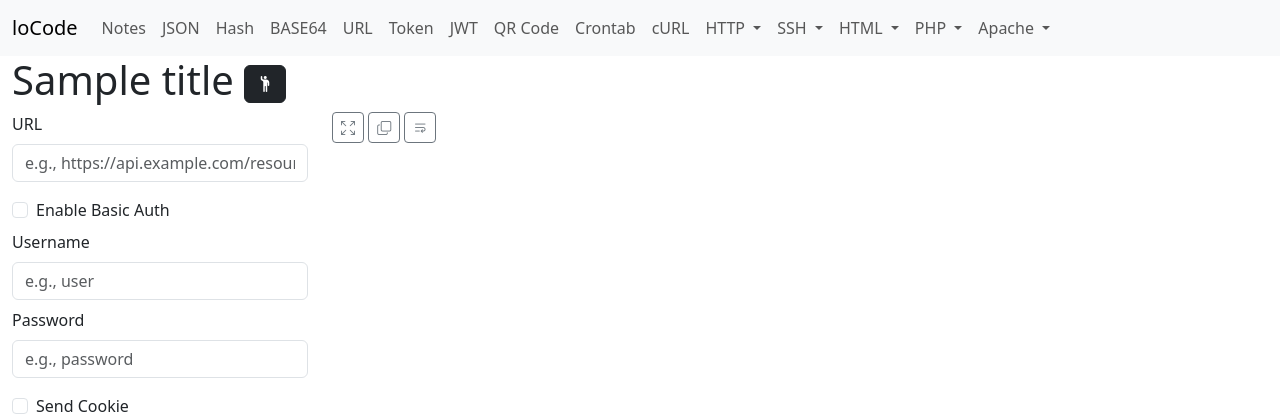
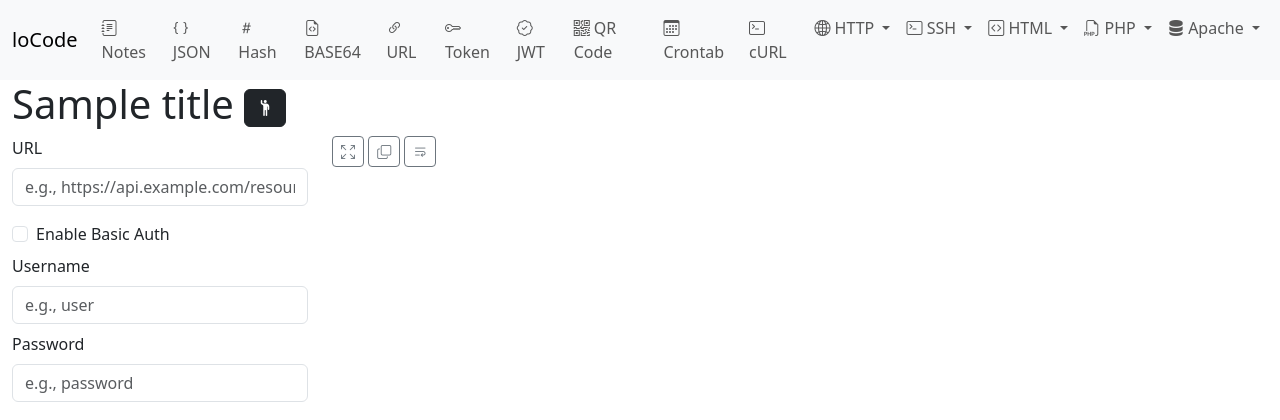
Before and after one commit to luzel/locode, a Symfony app: template app/templates/curl/index.html.twig in a window 1280 px wide. Shown: the top 420 px of the page. Run offline with Twig, Linux system fonts and the light colour scheme; the template is opened without the code that fills it: most values are stand-ins (such as "Sample title", 1, 10 or a date in 2020); some libraries are stand-ins or nearby versions.

Commit message:
feat: add navigation tool icons

```diff
--- a/app/templates/nav.html.twig
+++ b/app/templates/nav.html.twig
@@ -3,6 +3,7 @@
 {% endblock %}
 {% block stylesheets_head %}
     <link href="https://cdn.jsdelivr.net/npm/bootstrap@5.3.3/dist/css/bootstrap.min.css" rel="stylesheet" integrity="sha384-QWTKZyjpPEjISv5WaRU9OFeRpok6YctnYmDr5pNlyT2bRjXh0JMhjY6hW+ALEwIH" crossorigin="anonymous">
+    <link href="https://cdn.jsdelivr.net/npm/bootstrap-icons@1.11.3/font/bootstrap-icons.min.css" rel="stylesheet">
 {% endblock %}
 <nav class="navbar navbar-expand-lg bg-body-tertiary">
     <div class="container-fluid">
@@ -13,81 +14,81 @@
         <div class="collapse navbar-collapse" id="navbarSupportedContent">
             <ul class="navbar-nav me-auto mb-2 mb-lg-0">
                 <li class="nav-item">
-                    <a class="nav-link {% if app.request.attributes.get('_route') == 'app_notes' %}active{% endif %}" aria-current="page" href="{{ path('app_notes') }}">Notes</a>
+                    <a class="nav-link {% if app.request.attributes.get('_route') == 'app_notes' %}active{% endif %}" aria-current="page" href="{{ path('app_notes') }}"><i class="bi bi-journal-text" aria-hidden="true"></i> Notes</a>
                 </li>
                 <li class="nav-item">
-                    <a class="nav-link {% if app.request.attributes.get('_route') == 'app_json' %}active{% endif %}" href="{{ path('app_json') }}">JSON</a>
+                    <a class="nav-link {% if app.request.attributes.get('_route') == 'app_json' %}active{% endif %}" href="{{ path('app_json') }}"><i class="bi bi-braces" aria-hidden="true"></i> JSON</a>
                 </li>
                 <li class="nav-item">
-                    <a class="nav-link {% if app.request.attributes.get('_route') == 'app_hash' %}active{% endif %}" href="{{ path('app_hash') }}">Hash</a>
+                    <a class="nav-link {% if app.request.attributes.get('_route') == 'app_hash' %}active{% endif %}" href="{{ path('app_hash') }}"><i class="bi bi-hash" aria-hidden="true"></i> Hash</a>
                 </li>
                 <li class="nav-item">
-                    <a class="nav-link {% if app.request.attributes.get('_route') == 'app_base64' %}active{% endif %}" href="{{ path('app_base64') }}">BASE64</a>
+                    <a class="nav-link {% if app.request.attributes.get('_route') == 'app_base64' %}active{% endif %}" href="{{ path('app_base64') }}"><i class="bi bi-file-earmark-code" aria-hidden="true"></i> BASE64</a>
                 </li>
                 <li class="nav-item">
-                    <a class="nav-link {% if app.request.attributes.get('_route') == 'app_url' %}active{% endif %}" href="{{ path('app_url') }}">URL</a>
+                    <a class="nav-link {% if app.request.attributes.get('_route') == 'app_url' %}active{% endif %}" href="{{ path('app_url') }}"><i class="bi bi-link-45deg" aria-hidden="true"></i> URL</a>
                 </li>
                 <li class="nav-item">
-                    <a class="nav-link {% if app.request.attributes.get('_route') == 'app_token_generator' %}active{% endif %}" href="{{ path('app_token_generator') }}">Token</a>
+                    <a class="nav-link {% if app.request.attributes.get('_route') == 'app_token_generator' %}active{% endif %}" href="{{ path('app_token_generator') }}"><i class="bi bi-key" aria-hidden="true"></i> Token</a>
                 </li>
                 <li class="nav-item">
-                    <a class="nav-link {% if app.request.attributes.get('_route') == 'app_jwt' %}active{% endif %}" href="{{ path('app_jwt') }}">JWT</a>
+                    <a class="nav-link {% if app.request.attributes.get('_route') == 'app_jwt' %}active{% endif %}" href="{{ path('app_jwt') }}"><i class="bi bi-patch-check" aria-hidden="true"></i> JWT</a>
                 </li>
                 <li class="nav-item">
-                    <a class="nav-link {% if app.request.attributes.get('_route') == 'app_qr_code' %}active{% endif %}" href="{{ path('app_qr_code') }}">QR Code</a>
+                    <a class="nav-link {% if app.request.attributes.get('_route') == 'app_qr_code' %}active{% endif %}" href="{{ path('app_qr_code') }}"><i class="bi bi-qr-code" aria-hidden="true"></i> QR Code</a>
                 </li>
                 <li class="nav-item">
-                    <a class="nav-link {% if app.request.attributes.get('_route') == 'app_crontab' %}active{% endif %}" href="{{ path('app_crontab') }}">Crontab</a>
+                    <a class="nav-link {% if app.request.attributes.get('_route') == 'app_crontab' %}active{% endif %}" href="{{ path('app_crontab') }}"><i class="bi bi-calendar3" aria-hidden="true"></i> Crontab</a>
                 </li>
                 <li class="nav-item">
-                    <a class="nav-link {% if app.request.attributes.get('_route') == 'app_curl' %}active{% endif %}" href="{{ path('app_curl') }}">cURL</a>
+                    <a class="nav-link {% if app.request.attributes.get('_route') == 'app_curl' %}active{% endif %}" href="{{ path('app_curl') }}"><i class="bi bi-terminal" aria-hidden="true"></i> cURL</a>
                 </li>
                 <li class="nav-item dropdown">
                     <a class="nav-link dropdown-toggle {% if app.request.attributes.get('_route') in ['app_http_har', 'app_http_cookie'] %}active{% endif %}" href="{{ path('app_http_har') }}" role="button" data-bs-toggle="dropdown" aria-expanded="false">
-                        HTTP
+                        <i class="bi bi-globe2" aria-hidden="true"></i> HTTP
                     </a>
                     <ul class="dropdown-menu">
-                        <li><a class="dropdown-item {% if app.request.attributes.get('_route') == 'app_http_har' %}active{% endif %}" href="{{ path('app_http_har') }}">HAR</a></li>
-                        <li><a class="dropdown-item {% if app.request.attributes.get('_route') == 'app_http_cookie' %}active{% endif %}" href="{{ path('app_http_cookie') }}">Cookie</a></li>
+                        <li><a class="dropdown-item {% if app.request.attributes.get('_route') == 'app_http_har' %}active{% endif %}" href="{{ path('app_http_har') }}"><i class="bi bi-collection" aria-hidden="true"></i> HAR</a></li>
+                        <li><a class="dropdown-item {% if app.request.attributes.get('_route') == 'app_http_cookie' %}active{% endif %}" href="{{ path('app_http_cookie') }}"><i class="bi bi-cookie" aria-hidden="true"></i> Cookie</a></li>
                     </ul>
                 </li>
                 <li class="nav-item dropdown">
                     <a class="nav-link dropdown-toggle {% if app.request.attributes.get('_route') in ['app_ssh_generate', 'app_ssh_rsync', 'app_ssh_tunnel'] %}active{% endif %}" href="{{ path('app_ssh_generate') }}" role="button" data-bs-toggle="dropdown" aria-expanded="false">
-                        SSH
+                        <i class="bi bi-terminal" aria-hidden="true"></i> SSH
                     </a>
                     <ul class="dropdown-menu">
-                        <li><a class="dropdown-item {% if app.request.attributes.get('_route') == 'app_ssh_generate' %}active{% endif %}" href="{{ path('app_ssh_generate') }}">Generate Keys</a></li>
-                        <li><a class="dropdown-item {% if app.request.attributes.get('_route') == 'app_ssh_rsync' %}active{% endif %}" href="{{ path('app_ssh_rsync') }}">Rsync</a></li>
-                        <li><a class="dropdown-item {% if app.request.attributes.get('_route') == 'app_ssh_tunnel' %}active{% endif %}" href="{{ path('app_ssh_tunnel') }}">Tunnel</a></li>
+                        <li><a class="dropdown-item {% if app.request.attributes.get('_route') == 'app_ssh_generate' %}active{% endif %}" href="{{ path('app_ssh_generate') }}"><i class="bi bi-key" aria-hidden="true"></i> Generate Keys</a></li>
+                        <li><a class="dropdown-item {% if app.request.attributes.get('_route') == 'app_ssh_rsync' %}active{% endif %}" href="{{ path('app_ssh_rsync') }}"><i class="bi bi-arrow-left-right" aria-hidden="true"></i> Rsync</a></li>
+                        <li><a class="dropdown-item {% if app.request.attributes.get('_route') == 'app_ssh_tunnel' %}active{% endif %}" href="{{ path('app_ssh_tunnel') }}"><i class="bi bi-diagram-3" aria-hidden="true"></i> Tunnel</a></li>
                     </ul>
                 </li>
                 <li class="nav-item dropdown">
                     <a class="nav-link dropdown-toggle {% if app.request.attributes.get('_route') in ['app_html_validator', 'app_html_formatter', 'app_html_colors'] %}active{% endif %}" href="{{ path('app_html_validator') }}" role="button" data-bs-toggle="dropdown" aria-expanded="false">
-                        HTML
+                        <i class="bi bi-code-square" aria-hidden="true"></i> HTML
                     </a>
                     <ul class="dropdown-menu">
-                        <li><a class="dropdown-item {% if app.request.attributes.get('_route') == 'app_html_validator' %}active{% endif %}" href="{{ path('app_html_validator') }}">Validator</a></li>
-                        <li><a class="dropdown-item {% if app.request.attributes.get('_route') == 'app_html_formatter' %}active{% endif %}" href="{{ path('app_html_formatter') }}">Formatter</a></li>
-                        <li><a class="dropdown-item {% if app.request.attributes.get('_route') == 'app_html_colors' %}active{% endif %}" href="{{ path('app_html_colors') }}">Colors</a></li>
+                        <li><a class="dropdown-item {% if app.request.attributes.get('_route') == 'app_html_validator' %}active{% endif %}" href="{{ path('app_html_validator') }}"><i class="bi bi-patch-check" aria-hidden="true"></i> Validator</a></li>
+                        <li><a class="dropdown-item {% if app.request.attributes.get('_route') == 'app_html_formatter' %}active{% endif %}" href="{{ path('app_html_formatter') }}"><i class="bi bi-text-paragraph" aria-hidden="true"></i> Formatter</a></li>
+                        <li><a class="dropdown-item {% if app.request.attributes.get('_route') == 'app_html_colors' %}active{% endif %}" href="{{ path('app_html_colors') }}"><i class="bi bi-palette" aria-hidden="true"></i> Colors</a></li>
                     </ul>
                 </li>
                 <li class="nav-item dropdown">
                     <a class="nav-link dropdown-toggle {% if app.request.attributes.get('_route') in ['app_php', 'app_php_serialize'] %}active{% endif %}" href="{{ path('app_php_serialize') }}" role="button" data-bs-toggle="dropdown" aria-expanded="false">
-                        PHP
+                        <i class="bi bi-filetype-php" aria-hidden="true"></i> PHP
                     </a>
                     <ul class="dropdown-menu">
-                        <li><a class="dropdown-item {% if app.request.attributes.get('_route') == 'app_php_serialize' %}active{% endif %}" href="{{ path('app_php_serialize') }}">Serialize</a></li>
-                        <li><a class="dropdown-item {% if app.request.attributes.get('_route') == 'app_php_json' %}active{% endif %}" href="{{ path('app_php_json') }}">JSON</a></li>
+                        <li><a class="dropdown-item {% if app.request.attributes.get('_route') == 'app_php_serialize' %}active{% endif %}" href="{{ path('app_php_serialize') }}"><i class="bi bi-boxes" aria-hidden="true"></i> Serialize</a></li>
+                        <li><a class="dropdown-item {% if app.request.attributes.get('_route') == 'app_php_json' %}active{% endif %}" href="{{ path('app_php_json') }}"><i class="bi bi-braces" aria-hidden="true"></i> JSON</a></li>
                     </ul>
                 </li>
                 <li class="nav-item dropdown">
                     <a class="nav-link dropdown-toggle {% if app.request.attributes.get('_route') in ['app_apache', 'app_apache_redirections'] %}active{% endif %}" href="{{ path('app_apache_redirections') }}" role="button" data-bs-toggle="dropdown" aria-expanded="false">
-                        Apache
+                        <i class="bi bi-server" aria-hidden="true"></i> Apache
                     </a>
                     <ul class="dropdown-menu">
-                        <li><a class="dropdown-item {% if app.request.attributes.get('_route') == 'app_apache_redirections' %}active{% endif %}" href="{{ path('app_apache_redirections') }}">Redirections</a></li>
-                        <li><a class="dropdown-item {% if app.request.attributes.get('_route') == 'app_apache_vhost' %}active{% endif %}" href="{{ path('app_apache_vhost') }}">VirtualHost</a></li>
-                        <li><a class="dropdown-item {% if app.request.attributes.get('_route') == 'app_apache_basicauth' %}active{% endif %}" href="{{ path('app_apache_basicauth') }}">BasicAuth</a></li>
+                        <li><a class="dropdown-item {% if app.request.attributes.get('_route') == 'app_apache_redirections' %}active{% endif %}" href="{{ path('app_apache_redirections') }}"><i class="bi bi-sign-turn-right" aria-hidden="true"></i> Redirections</a></li>
+                        <li><a class="dropdown-item {% if app.request.attributes.get('_route') == 'app_apache_vhost' %}active{% endif %}" href="{{ path('app_apache_vhost') }}"><i class="bi bi-hdd-network" aria-hidden="true"></i> VirtualHost</a></li>
+                        <li><a class="dropdown-item {% if app.request.attributes.get('_route') == 'app_apache_basicauth' %}active{% endif %}" href="{{ path('app_apache_basicauth') }}"><i class="bi bi-shield-lock" aria-hidden="true"></i> BasicAuth</a></li>
                     </ul>
                 </li>
             </ul>
```
